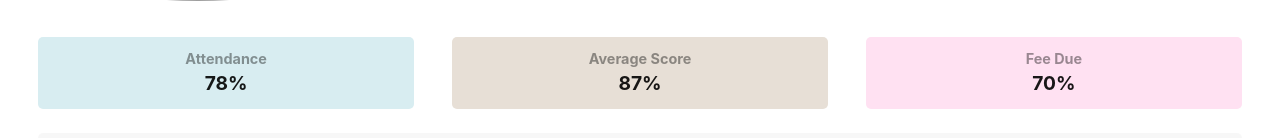
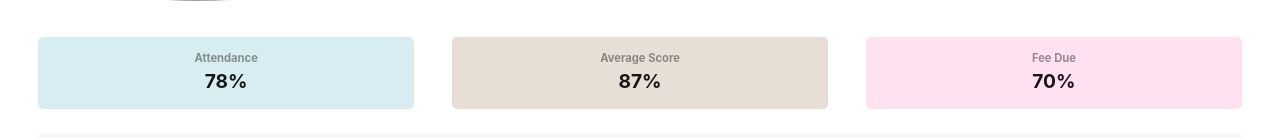
Before and after one commit to Rupam-B/school-management-app, a React (Create React App) app: page /StudentDetails in a window 1280 px wide. Shown: the part 203-341 px from the top of the page. Built offline with nearby package versions, Linux system fonts and the light colour scheme; grey boxes are pictures that could not be loaded.

Commit message:
reinnovate landing page 5

```diff
--- a/src/Components/Student Section/StudentInfo/StudentInfoStyle.css
+++ b/src/Components/Student Section/StudentInfo/StudentInfoStyle.css
@@ -12,7 +12,7 @@
 }
 .Student-info-top-div i{
     position: absolute;
-    top: 4vh;
+    top: 3vh;
     left: 3vw;
 }
 .Student-info-serch-div{
--- a/src/Components/Student Section/StudentInfoDetails/StudentInfoDetailStyle.css
+++ b/src/Components/Student Section/StudentInfoDetails/StudentInfoDetailStyle.css
@@ -12,7 +12,7 @@
 }
 .Student-infoDetails-top-div i{
     position: absolute;
-    top: 4vh;
+    top: 3vh;
     left: 3vw;
 }
 
@@ -80,7 +80,7 @@
    margin: 0;
 }
 .Student-infoDetails-mid-two-div-Attendance{
-    font-size: 0.9rem;
+    font-size: 0.7rem;
     color: rgb(0, 0, 0,0.4);
     font-weight: 700;
 }
```
